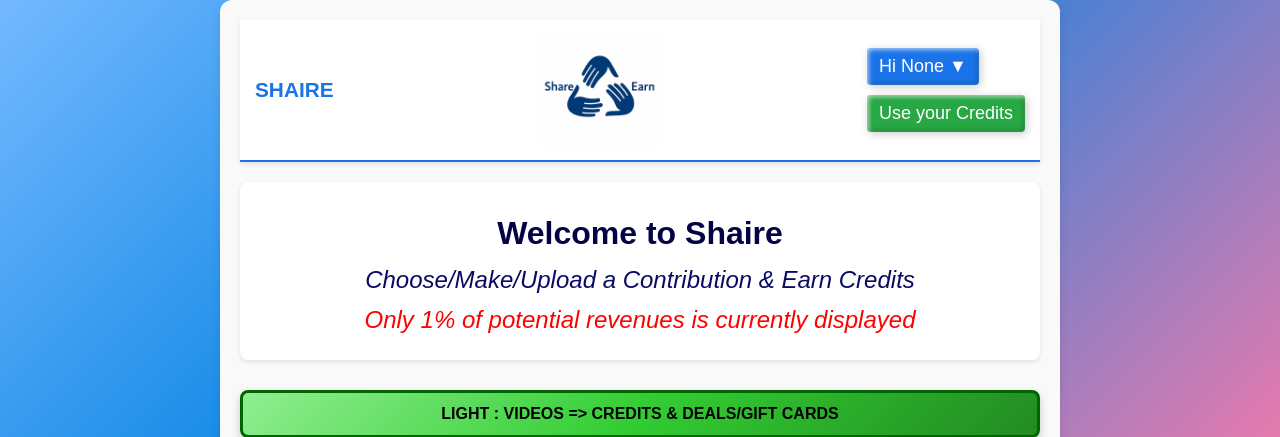
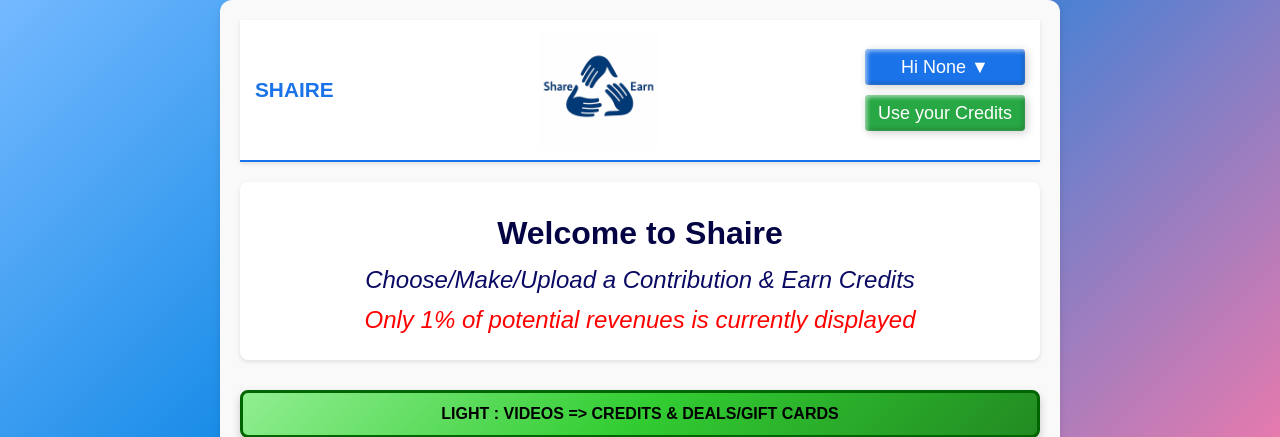
Before and after one commit to MichaeFaivr/VIDEO_TEXT_TOPICS_LABELS, a Flask app: page /messages_to_shaire/ in a window 1280 px wide. Shown: the top 437 px of the page. Run offline with Flask 3, Linux system fonts and the light colour scheme.

Commit message:
Improve the account and use_credits buttons

```diff
--- a/Video_Analysis_Webapp/templates/select_contribution_type.html
+++ b/Video_Analysis_Webapp/templates/select_contribution_type.html
@@ -9,7 +9,7 @@
 
             <div style="display: flex; flex-direction: column; gap: 10px; align-items: right;">
                 <div style="position: relative;">
-                    <button id="accountMenuBtn" style="background-color: #1a73e8; color: white; padding: 8px 12px; border: none; border-radius: 4px; cursor: pointer; font-size: clamp(15px, 2vw, 18px); white-space: nowrap;">
+                    <button id="accountMenuBtn" style="background-color: #1a73e8; color: white; padding: 6px 12px; border: none; border-radius: 4px; cursor: pointer; font-size: clamp(15px, 2vw, 18px); white-space: nowrap; width: 160px; height: 36px; display: flex; align-items: center; justify-content: center;">
                         Hi {{ username|title }} ▼
                     </button>
                     <div id="accountDropdown" style="display: none; position: absolute; right: 0; top: 100%; background-color: white; border: 1px solid #ddd; border-radius: 4px; box-shadow: 0 4px 8px rgba(0,0,0,0.1); min-width: 150px; max-width: 250px; z-index: 1000;">
@@ -20,7 +20,7 @@
                         <a href="/" style="display: block; padding: 10px 15px; color: #333; text-decoration: none; font-size: clamp(12px, 2vw, 14px);">🚪 Logout</a>
                     </div>
                 </div>
-                <button id="useCreditsBtn" onclick="window.location.href='/use_credits?username={{ username }}'" style="background-color: #28a745; color: white; padding: 8px 12px; border: none; border-radius: 4px; cursor: pointer; font-size: clamp(15px, 2vw, 18px); white-space: nowrap;">
+                <button id="useCreditsBtn" onclick="window.location.href='/use_credits?username={{ username }}'" style="background-color: #28a745; color: white; padding: 6px 12px; border: none; border-radius: 4px; cursor: pointer; font-size: clamp(15px, 2vw, 18px); white-space: nowrap; width: 160px; height: 36px; display: flex; align-items: center; justify-content: center;">
                     Use your Credits
                 </button>
             </div>
```
